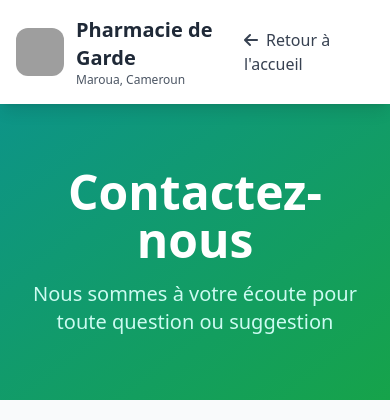
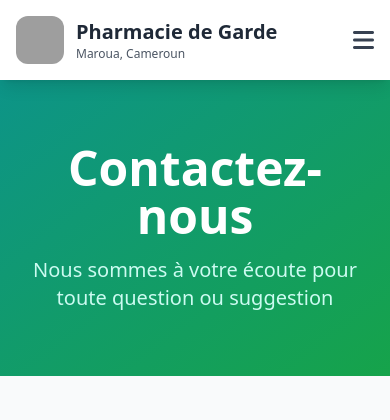
Before and after one commit to 2zalab/PhamarcieGardeMaroua, a Laravel app: page /contact in a window 390 px wide. Shown: the top 420 px of the page. Run offline with Laravel 10, Linux system fonts and the light colour scheme; settings files or empty folders that the repository lacks are supplied; some libraries are stand-ins or nearby versions; grey boxes are pictures that could not be loaded.

Commit message:
fix: Uniformisation de la navigation et correction de la configuration email
- Uniformisation de la navigation de la page contact avec celle de la page d'accueil
- Ajout du menu de navigation complet (Fonctionnalités, Comment ça marche, API, Contact, Admin)
- Ajout du menu mobile responsive avec fonction toggleMobileMenu()
- Correction de la configuration email dans .env.development pour utiliser AWS SMTP (smtp.mail.us-east-1.awsapps.com)
- Configuration du port 465 avec encryption SSL pour l'envoi d'emails

```diff
--- a/backend/resources/views/contact.blade.php
+++ b/backend/resources/views/contact.blade.php
@@ -13,15 +13,31 @@
         <div class="container mx-auto px-4">
             <div class="flex justify-between items-center py-4">
                 <a href="/" class="flex items-center space-x-3">
-                    <img src="{{ asset('images/logo.png') }}" alt="Logo" class="h-12 w-12 rounded-xl">
+                    <img src="{{ asset('images/logo.png') }}" alt="Pharmacie de Garde Logo" class="h-12 w-12 rounded-xl">
                     <div>
                         <h1 class="text-xl font-bold text-gray-800">Pharmacie de Garde</h1>
                         <p class="text-xs text-gray-600">Maroua, Cameroun</p>
                     </div>
                 </a>
-                <a href="/" class="text-gray-700 hover:text-teal-600 transition">
-                    <i class="fas fa-arrow-left mr-2"></i>Retour à l'accueil
-                </a>
+                <div class="hidden md:flex items-center space-x-6">
+                    <a href="/#features" class="text-gray-700 hover:text-teal-600 transition">Fonctionnalités</a>
+                    <a href="/#how-it-works" class="text-gray-700 hover:text-teal-600 transition">Comment ça marche</a>
+                    <a href="/api-docs" class="text-gray-700 hover:text-teal-600 transition">API</a>
+                    <a href="{{ route('contact') }}" class="text-teal-600 font-semibold">Contact</a>
+                    <a href="{{ route('admin.login') }}" class="bg-gradient-to-r from-teal-600 to-green-600 text-white px-6 py-2 rounded-lg font-semibold hover:shadow-lg transition">
+                        <i class="fas fa-sign-in-alt mr-2"></i>Admin
+                    </a>
+                </div>
+                <button class="md:hidden text-gray-700" onclick="toggleMobileMenu()">
+                    <i class="fas fa-bars text-2xl"></i>
+                </button>
+            </div>
+            <div id="mobile-menu" class="hidden md:hidden pb-4">
+                <a href="/#features" class="block py-2 text-gray-700 hover:text-teal-600">Fonctionnalités</a>
+                <a href="/#how-it-works" class="block py-2 text-gray-700 hover:text-teal-600">Comment ça marche</a>
+                <a href="/api-docs" class="block py-2 text-gray-700 hover:text-teal-600">API</a>
+                <a href="{{ route('contact') }}" class="block py-2 text-teal-600 font-semibold">Contact</a>
+                <a href="{{ route('admin.login') }}" class="block py-2 text-teal-600 font-semibold">Admin</a>
             </div>
         </div>
     </nav>
@@ -265,5 +281,11 @@
             <p class="text-gray-400">© {{ date('Y') }} Maroua Innovation Technology. Tous droits réservés.</p>
         </div>
     </footer>
+
+    <script>
+        function toggleMobileMenu() {
+            document.getElementById('mobile-menu').classList.toggle('hidden');
+        }
+    </script>
 </body>
 </html>
```
Also changed, not shown: 1 other file.
